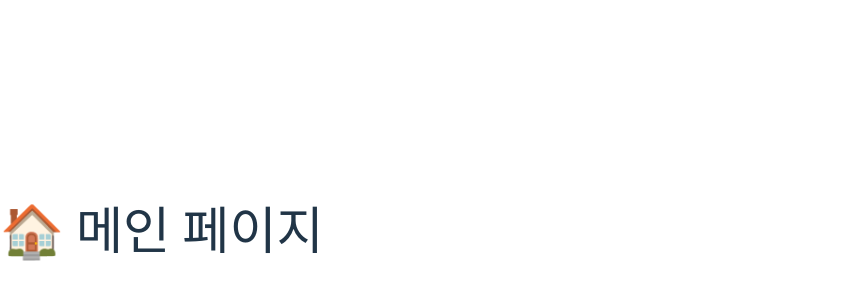
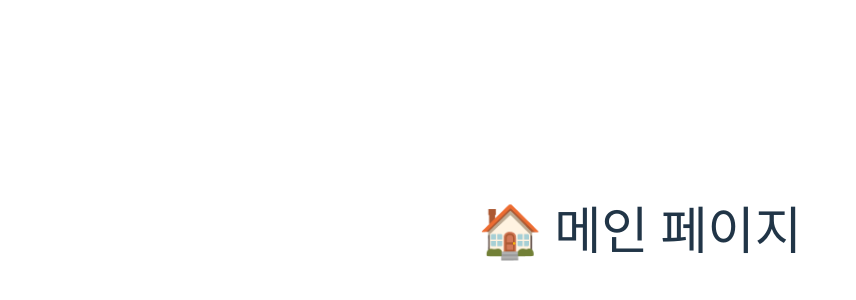
Before and after one commit to ehvzmf/Cineast, a React (Vite) app: page / in a window 1280 px wide. Shown: the part 170-470 px from the top of the page, without its empty margins (0-856 px from the left). Built offline with nearby package versions, Linux system fonts and the light colour scheme.

Commit message:
[style] center

```diff
--- a/src/app/styles/global.css
+++ b/src/app/styles/global.css
@@ -1,6 +1,10 @@
 /* 전역 스타일 (Tailwind, CSS 변수 등) */
 
 :root {
+  max-width: 1280px;
+  margin: 0 auto;
+  text-align: center;
+
   font-family: Inter, system-ui, Avenir, Helvetica, Arial, sans-serif;
   line-height: 1.5;
   font-weight: 400;
@@ -28,7 +32,8 @@ body {
   margin: 0;
   display: flex;
   place-items: center;
-  min-width: 320px;
+  justify-content: center;
+  min-width: 400px;
   min-height: 100vh;
 }
 
```
